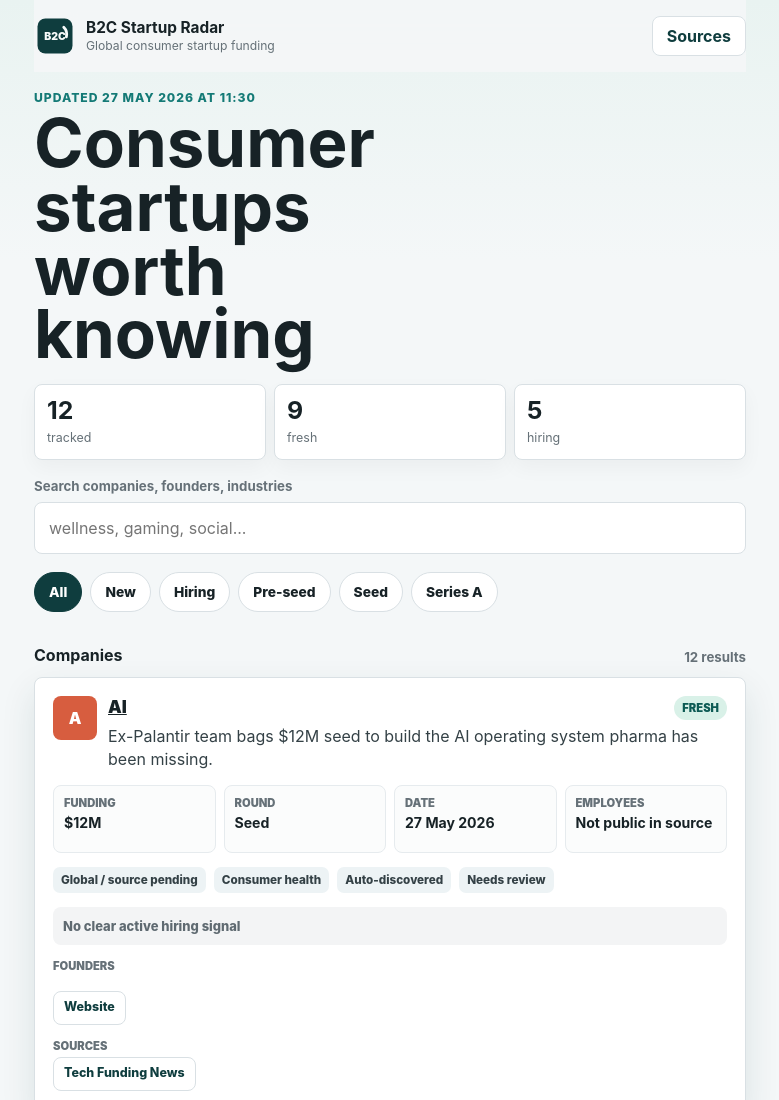
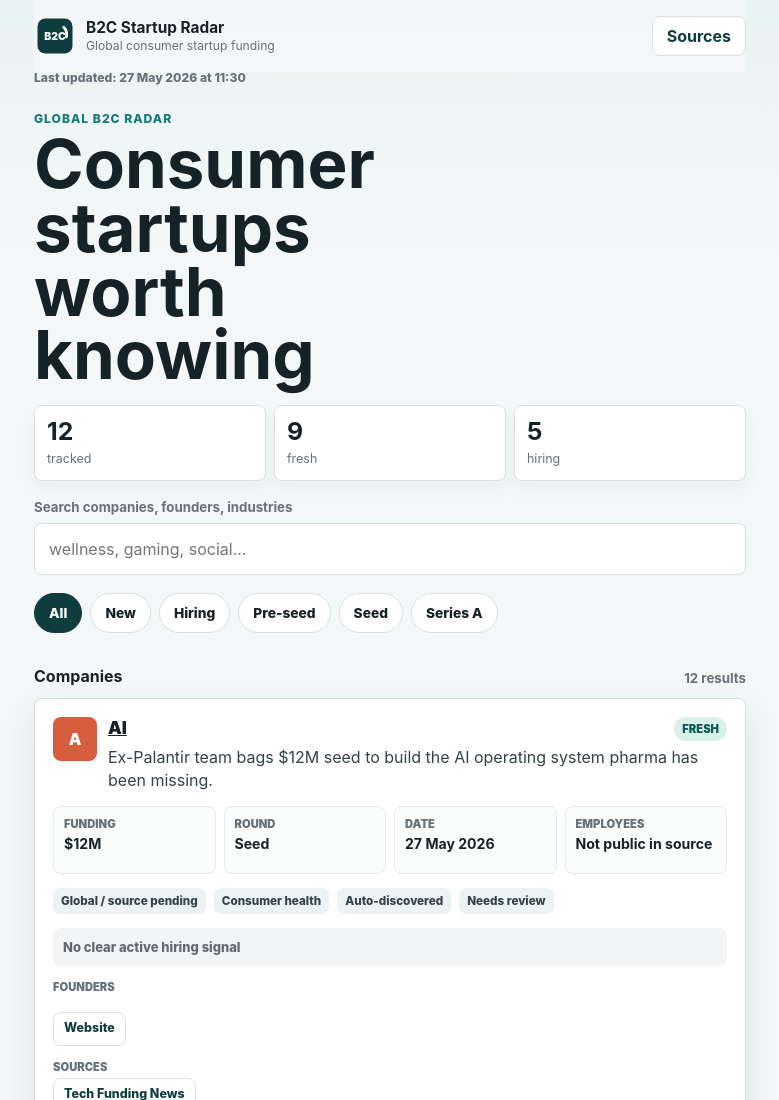
Before and after one commit to shaharbar10/b2c-startup-radar, a plain HTML site: page index.html in a window 1280 px wide. Shown: the top 1100 px of the page, without its empty margins (250-1029 px from the left). Drawn offline with Linux system fonts and the light colour scheme.

Commit message:
Show last updated timestamp at top

```diff
--- a/app.js
+++ b/app.js
@@ -53,7 +53,7 @@
 function relativeUpdated(value) {
   if (!value) return "Last update unknown";
   const date = new Date(value);
-  return `Updated ${formatDate(date)} at ${date.toLocaleTimeString("en-GB", {
+  return `Last updated: ${formatDate(date)} at ${date.toLocaleTimeString("en-GB", {
     hour: "2-digit",
     minute: "2-digit"
   })}`;
--- a/index.html
+++ b/index.html
@@ -30,10 +30,12 @@
         <button class="quiet-button" id="sourceButton" type="button">Sources</button>
       </header>
 
+      <p class="update-strip" id="lastUpdated">Last updated: loading...</p>
+
       <main id="top">
         <section class="control-panel" aria-labelledby="radarTitle">
           <div>
-            <p class="eyebrow" id="lastUpdated">Updating...</p>
+            <p class="eyebrow">Global B2C radar</p>
             <h1 id="radarTitle">Consumer startups worth knowing</h1>
           </div>
 
--- a/styles.css
+++ b/styles.css
@@ -137,6 +137,13 @@
 
 .close-button {
   padding: 0 12px;
+}
+
+.update-strip {
+  margin: -2px 0 8px;
+  color: var(--muted);
+  font-size: 0.76rem;
+  font-weight: 800;
 }
 
 .control-panel {
```
